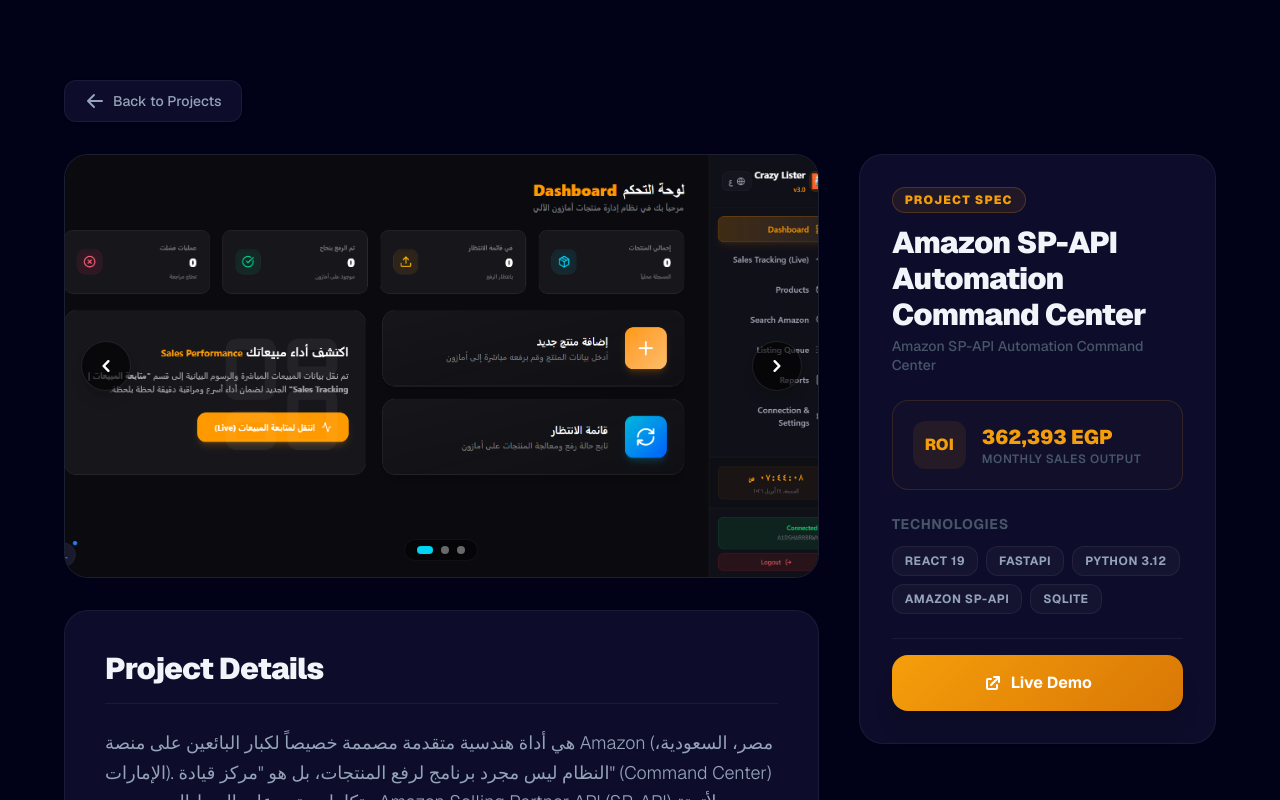
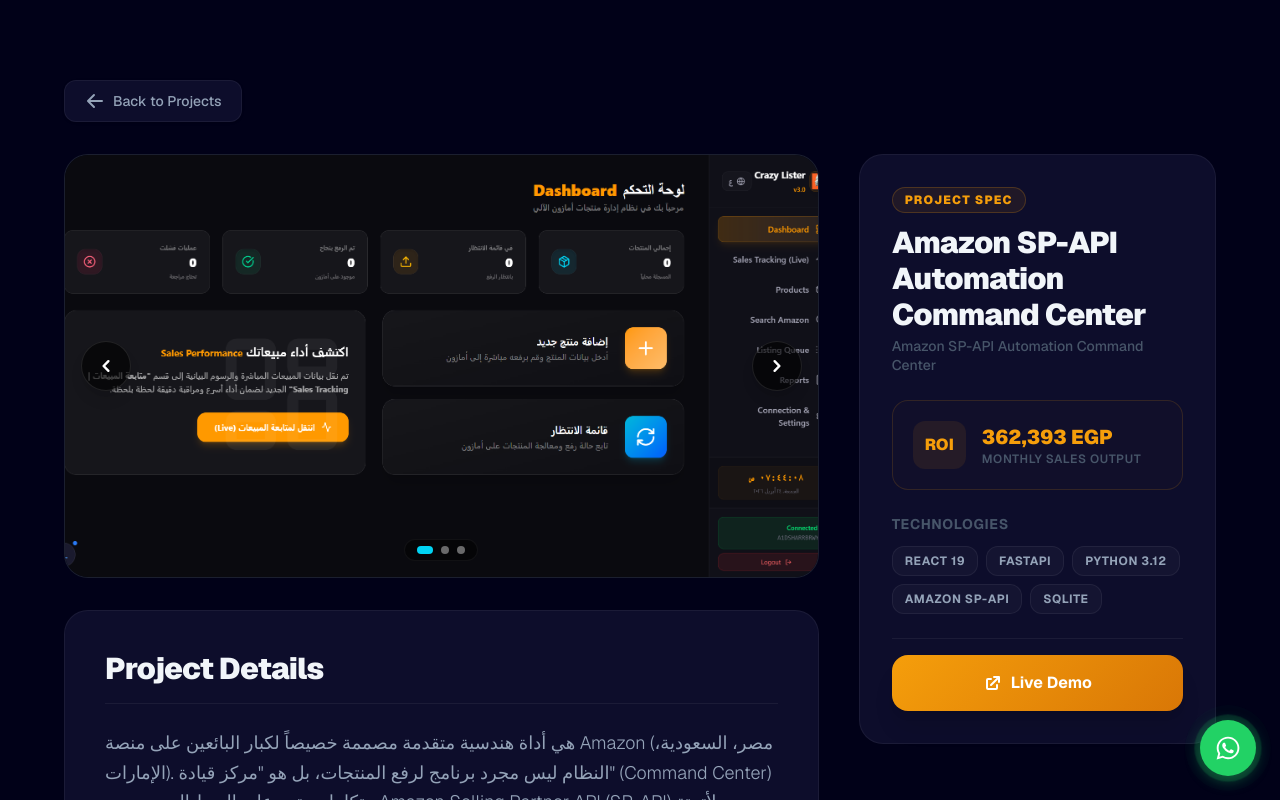
Before and after one commit to Amounir930/adel, a Next.js app: page /en/projects/crazy_lister in a window 1280 px wide. Shown: the top 800 px of the page. Built offline with nearby package versions, Linux system fonts and the light colour scheme.

Commit message:
feat: add global floating WhatsApp button with pulsing animation and RTL support

```diff
--- a/messages/ar.json
+++ b/messages/ar.json
@@ -465,6 +465,7 @@
       "copyright": "عادل منير",
       "all_rights_reserved": "جميع الحقوق محفوظة",
       "built_with": "مبني بـ Next.js + Tailwind"
-    }
+    },
+    "whatsapp_tooltip": "تواصل معي عبر واتساب"
   }
 }
--- a/messages/en.json
+++ b/messages/en.json
@@ -465,6 +465,7 @@
       "copyright": "Adel Mounir",
       "all_rights_reserved": "All rights reserved",
       "built_with": "Built with Next.js + Tailwind"
-    }
+    },
+    "whatsapp_tooltip": "Chat with me on WhatsApp"
   }
 }
--- a/src/app/[locale]/layout.tsx
+++ b/src/app/[locale]/layout.tsx
@@ -5,6 +5,7 @@ import { getMessages } from 'next-intl/server';
 import { notFound } from 'next/navigation';
 import { routing } from '@/i18n/routing';
 import "./../globals.css";
+import WhatsAppButton from '@/components/WhatsAppButton';
 
 
 const geistSans = Geist({
@@ -54,6 +55,7 @@ export default async function RootLayout({
       <body className="min-h-full flex flex-col bg-[var(--bg-base)] text-[var(--text-primary)] transition-colors duration-300">
         <NextIntlClientProvider messages={messages}>
           {children}
+          <WhatsAppButton />
         </NextIntlClientProvider>
       </body>
     </html>
--- a/src/app/globals.css
+++ b/src/app/globals.css
@@ -333,3 +333,108 @@ body {
 .animate-marquee:hover {
   animation-play-state: paused;
 }
+
+/* ===== FLOATING WHATSAPP BUTTON ===== */
+.whatsapp-floating-container {
+  position: fixed;
+  bottom: 24px;
+  z-index: 99;
+  display: flex;
+  align-items: center;
+  gap: 12px;
+  transition: all 0.3s ease;
+}
+
+[dir="ltr"] .whatsapp-floating-container {
+  right: 24px;
+  flex-direction: row-reverse;
+}
+
+[dir="rtl"] .whatsapp-floating-container {
+  left: 24px;
+  flex-direction: row;
+}
+
+.whatsapp-float {
+  width: 56px;
+  height: 56px;
+  background-color: #25D366;
+  color: white;
+  border-radius: 50%;
+  display: flex;
+  align-items: center;
+  justify-content: center;
+  box-shadow: 0 4px 15px rgba(37, 211, 102, 0.4);
+  position: relative;
+  transition: all 0.3s ease;
+}
+
+.whatsapp-float:hover {
+  transform: scale(1.1);
+  box-shadow: 0 6px 20px rgba(37, 211, 102, 0.6);
+}
+
+.whatsapp-icon-wrapper {
+  z-index: 2;
+  font-size: 26px;
+  display: flex;
+  align-items: center;
+  justify-content: center;
+}
+
+.whatsapp-pulse, .whatsapp-pulse-2 {
+  position: absolute;
+  top: 0;
+  left: 0;
+  width: 100%;
+  height: 100%;
+  border-radius: 50%;
+  background-color: rgba(37, 211, 102, 0.4);
+  z-index: 1;
+  animation: whatsapp-pulse-anim 2s infinite ease-out;
+  pointer-events: none;
+}
+
+.whatsapp-pulse-2 {
+  animation-delay: 1s;
+}
+
+@keyframes whatsapp-pulse-anim {
+  0% {
+    transform: scale(1);
+    opacity: 0.6;
+  }
+  100% {
+    transform: scale(1.6);
+    opacity: 0;
+  }
+}
+
+.whatsapp-tooltip {
+  background-color: #0d0d2b;
+  color: #f1f5f9;
+  padding: 6px 12px;
+  border-radius: 8px;
+  font-size: 11px;
+  font-weight: 700;
+  box-shadow: 0 4px 10px rgba(0, 0, 0, 0.2);
+  border: 1px solid rgba(255, 255, 255, 0.08);
+  opacity: 0;
+  visibility: hidden;
+  transition: all 0.3s ease;
+  white-space: nowrap;
+}
+
+[dir="ltr"] .whatsapp-tooltip {
+  transform: translateX(10px);
+}
+
+[dir="rtl"] .whatsapp-tooltip {
+  transform: translateX(-10px);
+}
+
+.whatsapp-floating-container:hover .whatsapp-tooltip {
+  opacity: 1;
+  visibility: visible;
+  transform: translateX(0);
+}
--- /dev/null
+++ b/src/components/WhatsAppButton.tsx
@@ -0,0 +1,31 @@
+'use client';
+
+import { useTranslations } from 'next-intl';
+import { FaWhatsapp } from 'react-icons/fa';
+
+export default function WhatsAppButton() {
+  const t = useTranslations('Contact');
+  const phoneNumber = '201096888859';
+  const whatsappUrl = `https://api.whatsapp.com/send?phone=${phoneNumber}`;
+
+  return (
+    <div className="whatsapp-floating-container">
+      <a
+        href={whatsappUrl}
+        className="whatsapp-float"
+        target="_blank"
+        rel="noopener noreferrer"
+        aria-label="Contact via WhatsApp"
+      >
+        <div className="whatsapp-icon-wrapper">
+          <FaWhatsapp />
+        </div>
+        <div className="whatsapp-pulse" />
+        <div className="whatsapp-pulse-2" />
+      </a>
+      <div className="whatsapp-tooltip">
+        <span>{t('whatsapp_tooltip')}</span>
+      </div>
+    </div>
+  );
+}
```
